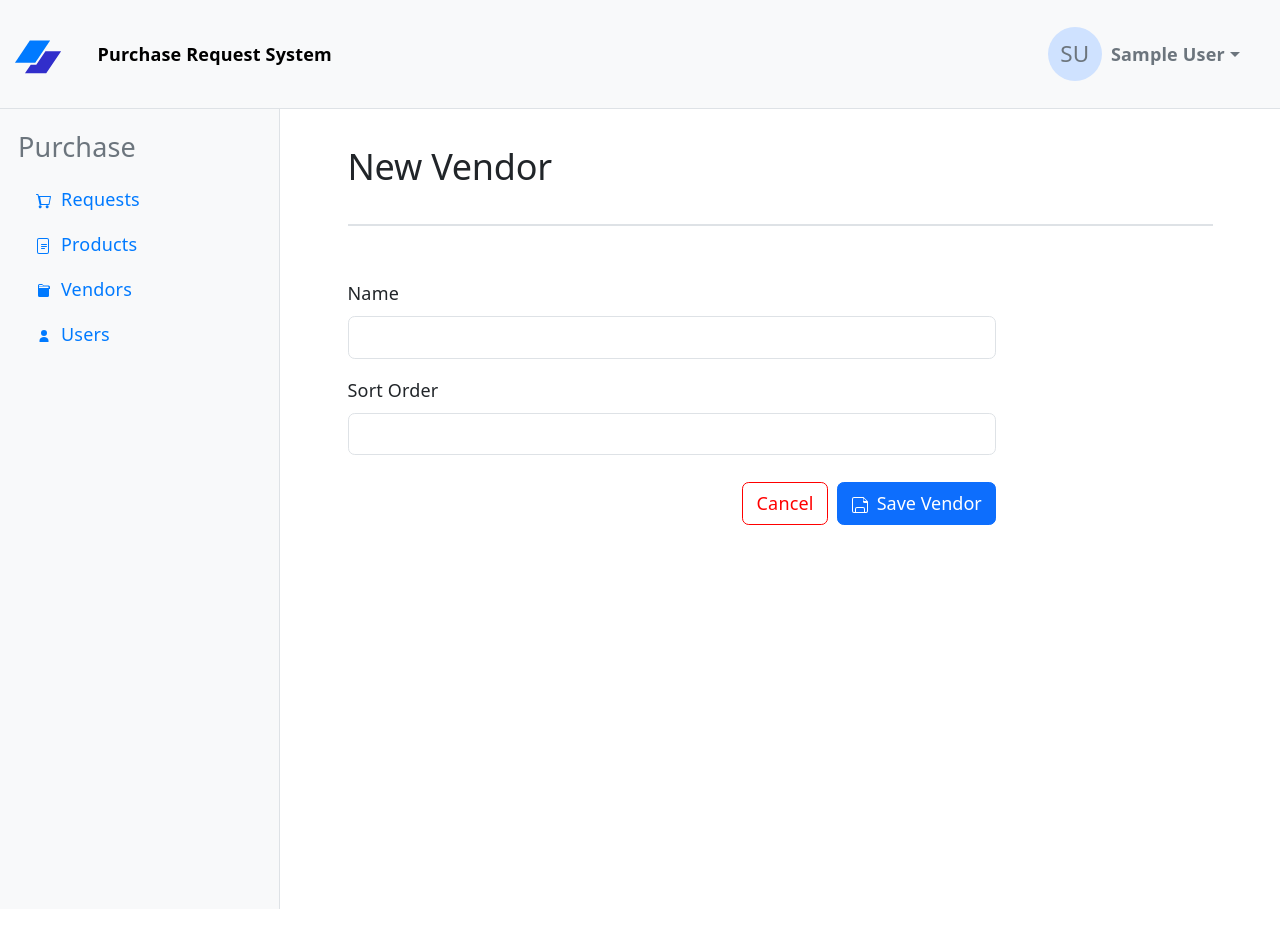
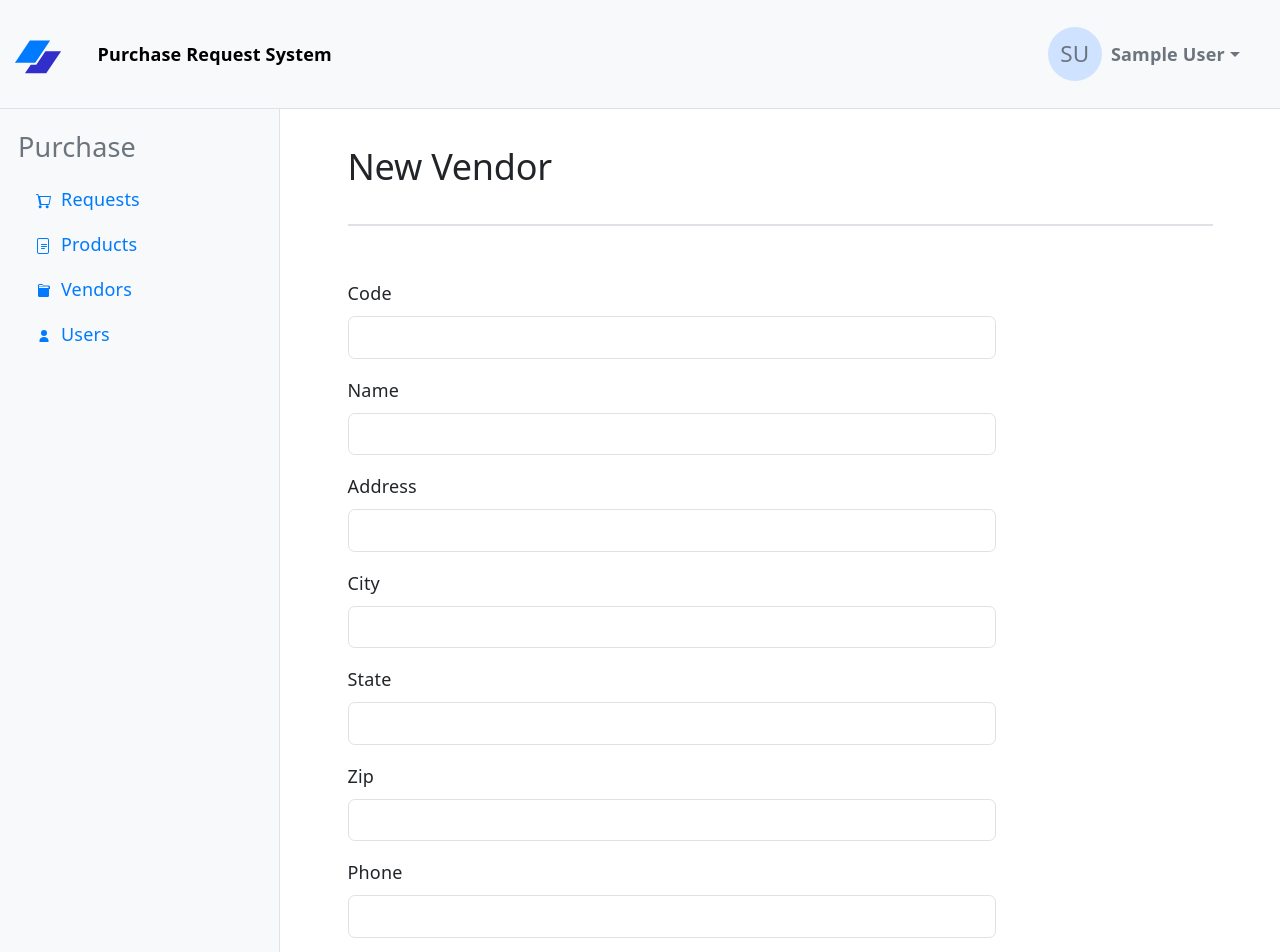
Before and after one commit to BcStadler/Prs.Web, a React (Vite) app: page /vendors/create in a window 1280 px wide. Shown: the top 952 px of the page. Before the commit the page ends 909 px from the top, so only its background shows below. Built offline with nearby package versions, Linux system fonts and the light colour scheme; sample sign-in values are in the browser's storage.

Commit message:
feat: INTERFACES ARE DONE FINALLY

```diff
--- a/src/products/ProductCard.tsx
+++ b/src/products/ProductCard.tsx
@@ -34,7 +34,7 @@ function ProductCard({ product, onRemove }: IProductCardProps) {
               onClick={async (event) => {
                 event.preventDefault();
                 if (
-                  confirm("Are you sure you want to delete this menu item?") &&
+                  confirm("Are you sure you want to delete this product?") &&
                   product.id
                 ) {
                   try {
--- a/src/requestLines/IRequestLine.ts
+++ b/src/requestLines/IRequestLine.ts
@@ -8,7 +8,4 @@ export interface IRequestLine {
   productId: number;
   product?: IProduct;
   request?: IRequest;
-
-  notes?: string;
-  RequestId?: number;
 }
--- a/src/requestLines/RequestLineForm.tsx
+++ b/src/requestLines/RequestLineForm.tsx
@@ -20,7 +20,7 @@ function RequestLineForm() {
   const emptyRequestLine: IRequestLine = {
     id: undefined,
     quantity: 0,
-    requestId: requestLineId,
+    requestId,
     productId: 0,
     product: undefined,
     request: undefined,
@@ -134,11 +134,6 @@ function RequestLineForm() {
         <div className="invalid-feedback">{errors?.quantity?.message}</div>
       </div>
       <div className="mb-3">
-        <label htmlFor="notes" className="form-label">
-          Notes
-        </label>
-      </div>
-      <div className="mb-3">
         <label className="form-label">Amount</label>
         <div className="form-label">
           {currencyFormatter.format(
@@ -164,7 +159,7 @@ function RequestLineForm() {
           >
             <path d="M2 0a2 2 0 0 0-2 2v12a2 2 0 0 0 2 2h12a2 2 0 0 0 2-2V4.5L11.5 0H2zm0 1h9v3.5A1.5 1.5 0 0 0 12.5 6H15v8a1 1 0 0 1-1 1h-1v-3a2 2 0 0 0-2-2H5a2 2 0 0 0-2 2v3H2a1 1 0 0 1-1-1V2a1 1 0 0 1 1-1zm10 0.5L14.5 4H12a0.5 0.5 0 0 1-0.5-0.5v-2zM4 15v-3a1 1 0 0 1 1-1h6a1 1 0 0 1 1 1v3H4z" />
           </svg>
-          Save Product
+          Save Request Line
         </button>
       </div>
     </form>
--- a/src/requests/RequestForm.tsx
+++ b/src/requests/RequestForm.tsx
@@ -13,14 +13,11 @@ const emptyRequest: IRequest = {
   description: "",
   justification: "",
   deliveryMode: "PICKUP",
-  tableNumber: undefined,
-  notes: undefined,
   status: "NEW",
   rejectionReason: undefined,
   total: 0,
-  requestedAt: new Date().toISOString(),
   userId: undefined,
-  requestlines: [],
+  requestLines: [],
 };
 
 function RequestForm() {
@@ -56,7 +53,6 @@ function RequestForm() {
       request.userId = user?.id;
       request.status = request.status || "NEW";
       delete request.user;
-      delete request.requestItems;
 
       if (!request.id) {
         const newRequest = await requestsAPI.post(request);
@@ -80,19 +76,18 @@ function RequestForm() {
   return (
     <form className="d-flex flex-wrap gap-4 w-75" onSubmit={handleSubmit(save)}>
       <div className="w-50">
-        <label htmlFor="tableNumber" className="form-label">
-          Table Number
+        <label htmlFor="description" className="form-label">
+          Description
         </label>
         <input
-          id="tableNumber"
-          type="number"
-          {...register("tableNumber", {
-            valueAsNumber: true,
-            required: "Table number is required",
+          id="description"
+          type="text"
+          {...register("description", {
+            required: "Description is required",
           })}
-          className={`form-control ${errors?.tableNumber && "is-invalid"}`}
+          className={`form-control ${errors?.description && "is-invalid"}`}
         />
-        <div className="invalid-feedback">{errors?.tableNumber?.message}</div>
+        <div className="invalid-feedback">{errors?.description?.message}</div>
       </div>
       <div className="w-50">
         <label htmlFor="userId" className="form-label">
@@ -116,15 +111,34 @@ function RequestForm() {
         <div className="invalid-feedback">{errors?.userId?.message}</div>
       </div>
       <div className="w-75">
-        <label htmlFor="notes" className="form-label">
-          Description
+        <label htmlFor="justification" className="form-label">
+          Justification
         </label>
         <textarea
-          id="description"
+          id="justification"
           rows={4}
-          {...register("description")}
-          className="form-control"
+          {...register("justification", {
+            required: "Justification is required",
+          })}
+          className={`form-control ${errors?.justification && "is-invalid"}`}
         ></textarea>
+        <div className="invalid-feedback">{errors?.justification?.message}</div>
+      </div>
+      <div className="w-50">
+        <label htmlFor="deliveryMode" className="form-label">
+          Delivery Mode
+        </label>
+        <select
+          id="deliveryMode"
+          {...register("deliveryMode", {
+            required: "Delivery mode is required",
+          })}
+          className={`form-select ${errors?.deliveryMode && "is-invalid"}`}
+        >
+          <option value="PICKUP">Pickup</option>
+          <option value="DELIVERY">Delivery</option>
+        </select>
+        <div className="invalid-feedback">{errors?.deliveryMode?.message}</div>
       </div>
       <div className="w-50">
         <label htmlFor="status" className="form-label">
--- a/src/users/IUser.ts
+++ b/src/users/IUser.ts
@@ -8,7 +8,4 @@ export interface IUser {
   email: string;
   isReviewer: boolean;
   isAdmin: boolean;
-
-
-  isManager?: boolean;
 }
--- a/src/vendors/IVendor.ts
+++ b/src/vendors/IVendor.ts
@@ -8,7 +8,4 @@ export interface IVendor {
   zip: string;
   phone?: string;
   email?: string;
-
-
-  sortOrder?: number;
 }
--- a/src/vendors/VendorCard.tsx
+++ b/src/vendors/VendorCard.tsx
@@ -57,7 +57,10 @@ function VendorCard({ vendor, onRemove }: IVendorCardProps) {
 
       <div className="d-flex flex-column gap-2">
         <span className="fs-4 fw-medium">{vendor.name}</span>
-        <span className="text-secondary">Sort Order: {vendor.sortOrder}</span>
+        <span className="text-secondary">Code: {vendor.code}</span>
+        <span className="text-secondary">
+          {vendor.city}, {vendor.state}
+        </span>
       </div>
     </div>
   );
--- a/src/vendors/VendorDetailPage.tsx
+++ b/src/vendors/VendorDetailPage.tsx
@@ -48,10 +48,22 @@ function VendorDetailPage() {
       {vendor && (
         <section className="d-flex flex-wrap gap-4">
           <dl>
+            <dt>Code</dt>
+            <dd>{vendor.code}</dd>
             <dt>Name</dt>
             <dd>{vendor.name}</dd>
-            <dt>Sort Order</dt>
-            <dd>{vendor.sortOrder}</dd>
+            <dt>Address</dt>
+            <dd>{vendor.address}</dd>
+            <dt>City</dt>
+            <dd>{vendor.city}</dd>
+            <dt>State</dt>
+            <dd>{vendor.state}</dd>
+            <dt>Zip</dt>
+            <dd>{vendor.zip}</dd>
+            <dt>Phone</dt>
+            <dd>{vendor.phone || "—"}</dd>
+            <dt>Email</dt>
+            <dd>{vendor.email || "—"}</dd>
           </dl>
         </section>
       )}
--- a/src/vendors/VendorForm.tsx
+++ b/src/vendors/VendorForm.tsx
@@ -14,7 +14,6 @@ const emptyVendor: IVendor = {
   zip: "",
   phone: "",
   email: "",
-  sortOrder: undefined,
 };
 
 function VendorForm() {
@@ -58,6 +57,18 @@ function VendorForm() {
   return (
     <form className="w-75" onSubmit={handleSubmit(save)}>
       <div className="mb-3">
+        <label htmlFor="code" className="form-label">
+          Code
+        </label>
+        <input
+          id="code"
+          type="text"
+          {...register("code", { required: "Code is required" })}
+          className={`form-control ${errors?.code && "is-invalid"}`}
+        />
+        <div className="invalid-feedback">{errors?.code?.message}</div>
+      </div>
+      <div className="mb-3">
         <label htmlFor="name" className="form-label">
           Name
         </label>
@@ -70,19 +81,74 @@ function VendorForm() {
         <div className="invalid-feedback">{errors?.name?.message}</div>
       </div>
       <div className="mb-3">
-        <label htmlFor="sortOrder" className="form-label">
-          Sort Order
+        <label htmlFor="address" className="form-label">
+          Address
         </label>
         <input
-          id="sortOrder"
-          type="number"
-          {...register("sortOrder", {
-            required: "Sort order is required",
-            valueAsNumber: true,
-          })}
-          className={`form-control ${errors?.sortOrder && "is-invalid"}`}
+          id="address"
+          type="text"
+          {...register("address", { required: "Address is required" })}
+          className={`form-control ${errors?.address && "is-invalid"}`}
         />
-        <div className="invalid-feedback">{errors?.sortOrder?.message}</div>
+        <div className="invalid-feedback">{errors?.address?.message}</div>
+      </div>
+      <div className="mb-3">
+        <label htmlFor="city" className="form-label">
+          City
+        </label>
+        <input
+          id="city"
+          type="text"
+          {...register("city", { required: "City is required" })}
+          className={`form-control ${errors?.city && "is-invalid"}`}
+        />
+        <div className="invalid-feedback">{errors?.city?.message}</div>
+      </div>
+      <div className="mb-3">
+        <label htmlFor="state" className="form-label">
+          State
+        </label>
+        <input
+          id="state"
+          type="text"
+          {...register("state", { required: "State is required" })}
+          className={`form-control ${errors?.state && "is-invalid"}`}
+        />
+        <div className="invalid-feedback">{errors?.state?.message}</div>
+      </div>
+      <div className="mb-3">
+        <label htmlFor="zip" className="form-label">
+          Zip
+        </label>
+        <input
+          id="zip"
+          type="text"
+          {...register("zip", { required: "Zip is required" })}
+          className={`form-control ${errors?.zip && "is-invalid"}`}
+        />
+        <div className="invalid-feedback">{errors?.zip?.message}</div>
+      </div>
+      <div className="mb-3">
+        <label htmlFor="phone" className="form-label">
+          Phone
+        </label>
+        <input
+          id="phone"
+          type="text"
+          {...register("phone")}
+          className="form-control"
+        />
+      </div>
+      <div className="mb-3">
+        <label htmlFor="email" className="form-label">
+          Email
+        </label>
+        <input
+          id="email"
+          type="email"
+          {...register("email")}
+          className="form-control"
+        />
       </div>
       <div className="d-flex justify-content-end w-100 mt-4">
         <Link
```
Also changed, not shown: src/requests/IRequest.ts (+0 -12 lines), src/requests/RequestDetailPage.tsx (+1 -6 lines), src/requests/RequestHeader.tsx (+8 -15 lines).
